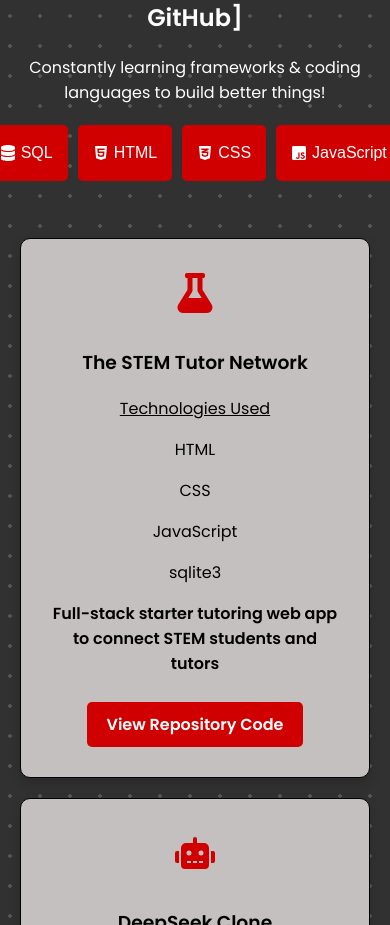
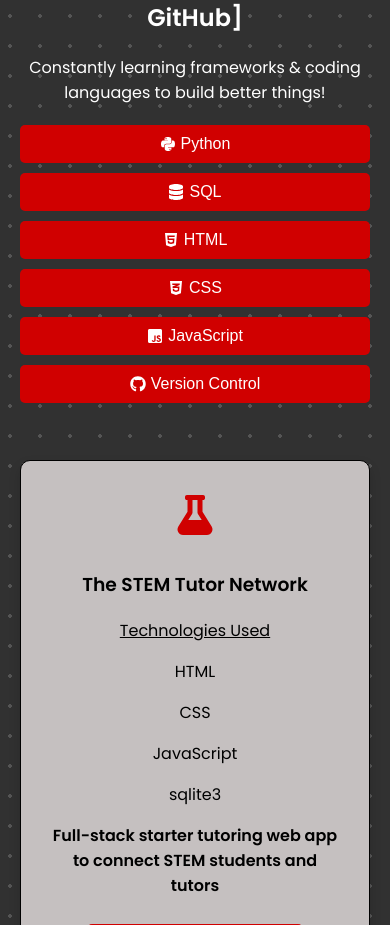
Before and after one commit to rxghavc/portfolio-website, a React (Create React App) app: page / in a window 390 px wide. Shown: the part 3632-4557 px from the top of the page. Built offline with nearby package versions, Linux system fonts and the light colour scheme; the HTML template or start-up script is replaced by a standard one.

Commit message:
added responsiveness to the tech stack buttons

```diff
--- a/src/components/Projects.css
+++ b/src/components/Projects.css
@@ -137,3 +137,17 @@
 body.dark-mode .live-button:hover {
   background-color: var(--dark-primary-hover);
 }
+
+@media (max-width: 600px) {
+  .code-language-buttons {
+    flex-direction: column;
+    align-items: stretch;
+    gap: 10px;
+  }
+  .cl-button {
+    width: 100%;
+    min-width: unset;
+    max-width: unset;
+    justify-content: center;
+  }
+}
```
